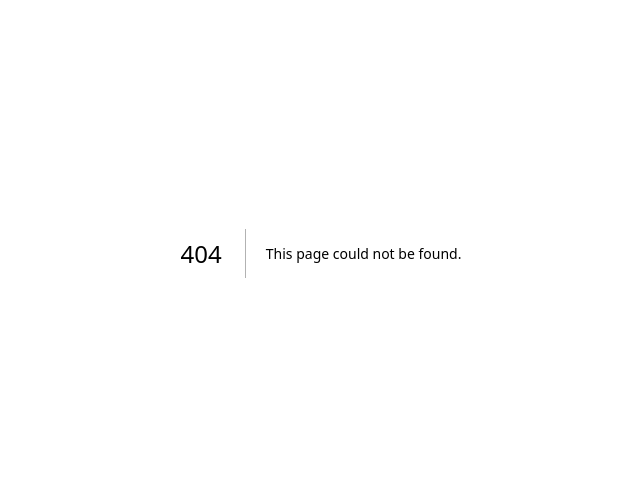
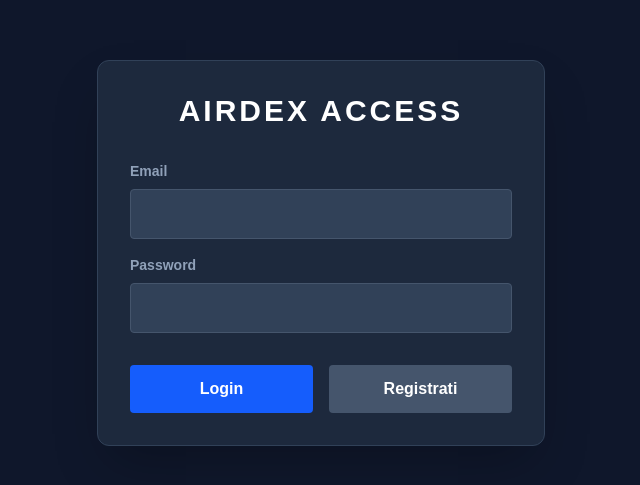
Before and after one commit to etnic90/AirDex, a Next.js app: page /1/login in a window 1280 px wide. Before the commit this address had no page. Shown: the part 147-632 px from the top of the page, without its empty margins (319-959 px from the left). Built offline with nearby package versions, Linux system fonts and the light colour scheme; no server answers.

Commit message:
Giorno 9: creata pagina di login/registrazione con Supabase Auth

```diff
--- /dev/null
+++ b/src/app/[lang]/login/page.tsx
@@ -0,0 +1,75 @@
+"use client"; // Parolina magica: dice a Next.js che questa è una pagina interattiva
+
+import { useState } from "react";
+import { supabase } from "../../../lib/supabase";
+
+export default function LoginPage() {
+  // Queste variabili "memorizzano" quello che l'utente digita in tempo reale
+  const [email, setEmail] = useState("");
+  const [password, setPassword] = useState("");
+  const [message, setMessage] = useState("");
+
+  // Funzione per Registrarsi (Nuovo utente)
+  const handleSignUp = async () => {
+    setMessage("Caricamento...");
+    const { error } = await supabase.auth.signUp({ email, password });
+    if (error) setMessage("Errore: " + error.message);
+    else setMessage("Registrazione ok! Controlla la tua email per confermare.");
+  };
+
+  // Funzione per Accedere (Utente esistente)
+  const handleSignIn = async () => {
+    setMessage("Caricamento...");
+    const { error } = await supabase.auth.signInWithPassword({ email, password });
+    if (error) setMessage("Errore: " + error.message);
+    else setMessage("Accesso effettuato con successo! Benvenuto pilota.");
+  };
+
+  return (
+    <main className="min-h-screen bg-slate-900 flex items-center justify-center p-4">
+      <div className="bg-slate-800 p-8 rounded-xl shadow-2xl border border-slate-700 w-full max-w-md">
+        <h1 className="text-3xl font-bold text-white text-center mb-8 tracking-widest uppercase">
+          AirDex Access
+        </h1>
+
+        <div className="space-y-4">
+          <div>
+            <label className="block text-slate-400 text-sm font-bold mb-2">Email</label>
+            <input
+              type="email"
+              className="w-full p-3 rounded bg-slate-700 text-white border border-slate-600 focus:border-blue-500 focus:outline-none"
+              onChange={(e) => setEmail(e.target.value)}
+            />
+          </div>
+
+          <div>
+            <label className="block text-slate-400 text-sm font-bold mb-2">Password</label>
+            <input
+              type="password"
+              className="w-full p-3 rounded bg-slate-700 text-white border border-slate-600 focus:border-blue-500 focus:outline-none"
+              onChange={(e) => setPassword(e.target.value)}
+            />
+          </div>
+
+          {/* Se c'è un messaggio di errore o successo, lo mostriamo qui */}
+          {message && <p className="text-amber-500 text-sm text-center font-semibold">{message}</p>}
+
+          <div className="flex gap-4 pt-4">
+            <button
+              onClick={handleSignIn}
+              className="w-full bg-blue-600 hover:bg-blue-500 text-white font-bold py-3 rounded transition-colors"
+            >
+              Login
+            </button>
+            <button
+              onClick={handleSignUp}
+              className="w-full bg-slate-600 hover:bg-slate-500 text-white font-bold py-3 rounded transition-colors"
+            >
+              Registrati
+            </button>
+          </div>
+        </div>
+      </div>
+    </main>
+  );
+}
```
Also changed, not shown: 1 other file (tests, documents, lock files or other folders).
